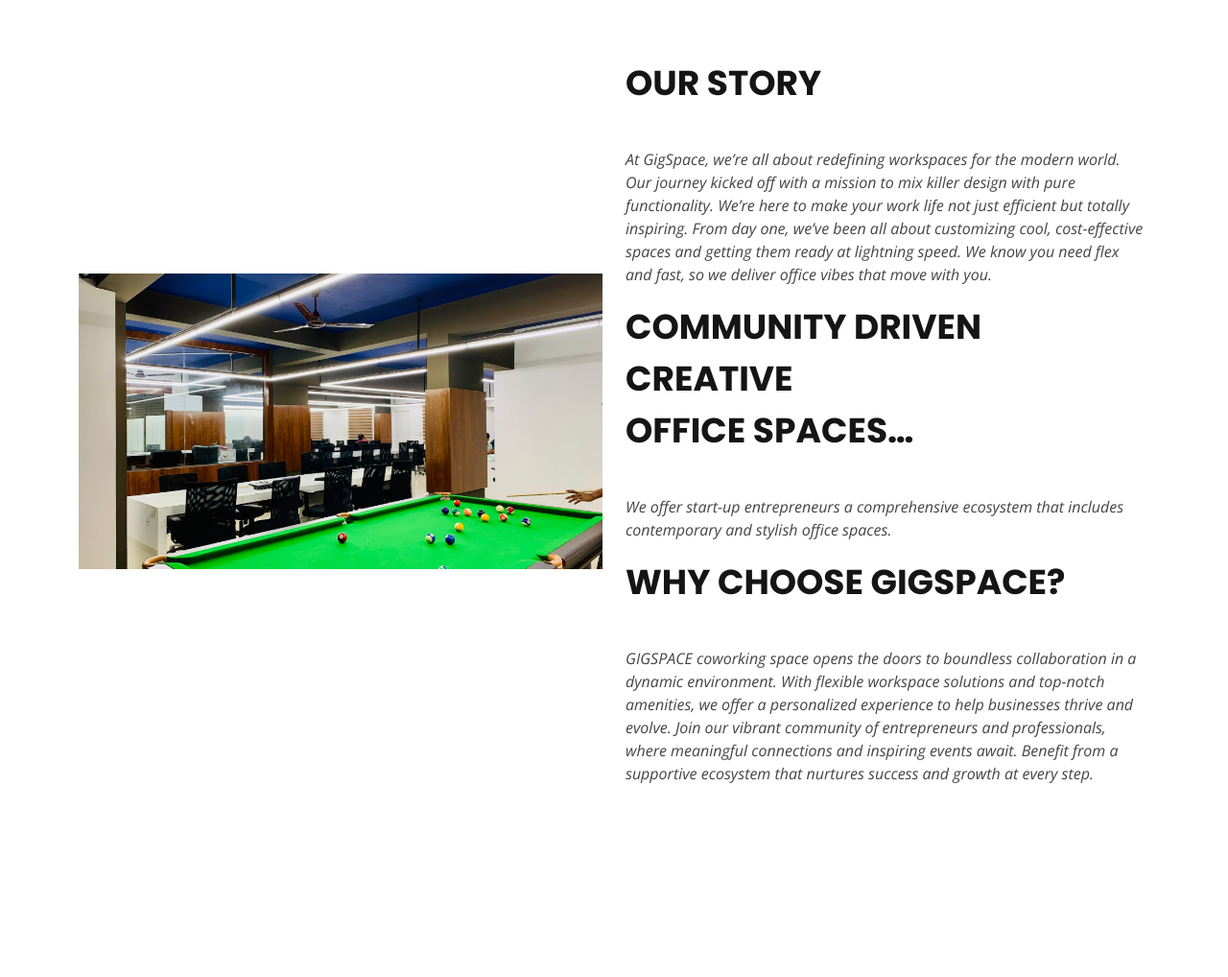
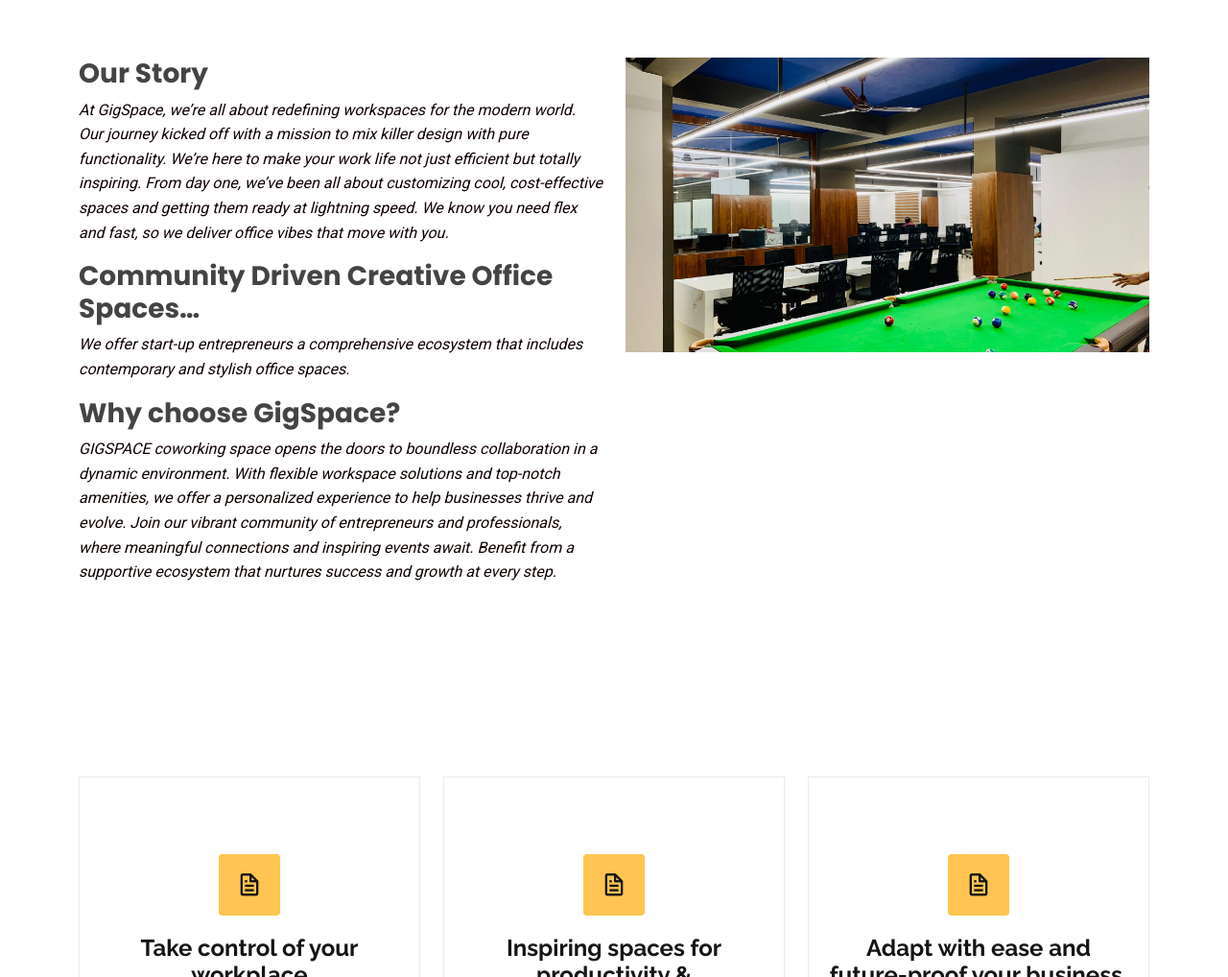
Before and after one commit to nsnoushad7/Gigspace_website, a plain HTML site: page index.html in a window 1280 px wide. Shown: the part 800-1818 px from the top of the page at 96% size. Drawn offline with nearby package versions, Linux system fonts and the light colour scheme.

Commit message:
aboutus_fontaligned

```diff
--- a/index.html
+++ b/index.html
@@ -28,6 +28,11 @@
 
   <!-- Template Main CSS File -->
   <link href="assets/css/style.css" rel="stylesheet">
+
+
+  <link href="https://fonts.googleapis.com/css2?family=Roboto:wght@400;700&family=Montserrat:wght@600&display=swap" rel="stylesheet">
+
+
 
   <!-- =======================================================
   * Template Name: Gp
@@ -153,17 +158,18 @@
 
     <section id="about" class="about">
       <div class="container" data-aos="fade-up">
-        <div class="row align-items-center">
-          <!-- Left side: Image -->
-          <div class="col-lg-6 order-1 order-lg-1" data-aos="fade-right" data-aos-delay="100">
+        <div class="row">
+          <div class="col-lg-6 order-1 order-lg-2" data-aos="fade-left" data-aos-delay="100">
             <img src="assets/img/about.jpg" class="img-fluid" alt="">
           </div>
+          <!-- <div class="section-title">
+            <h2>About</h2>
+            <p>Our Story</p>
+          </div> -->
 
           <!-- Right side: Content -->
-          <div class="col-lg-6 order-2 order-lg-2 content" data-aos="fade-left" data-aos-delay="100">
-            <div class="section-title">
-              <p>Our Story</p>
-            </div>
+          <div class="col-lg-6 pt-4 pt-lg-0 order-2 order-lg-1 content" data-aos="fade-right" data-aos-delay="100">
+            <h3>Our Story</h3>
             <p class="fst-italic">
               At GigSpace, we’re all about redefining workspaces for the modern world.
               Our journey kicked off with a mission to mix killer design with pure functionality.
@@ -173,18 +179,14 @@
               and getting them ready at lightning speed. We know you need flex and fast,
               so we deliver office vibes that move with you.
             </p>
-
-            <div class="section-title">
-              <p>Community Driven Creative <br> Office Spaces…</p>
-            </div>
+              <h3>Community Driven Creative  Office Spaces…</h3>
             <p class="fst-italic">
               We offer start-up entrepreneurs a comprehensive ecosystem that includes
               contemporary and stylish office spaces.
             </p>
 
-            <div class="section-title">
-              <p>Why choose GigSpace?</p>
-            </div>
+
+            <h3>Why choose GigSpace?</h3>
             <p class="fst-italic">
               GIGSPACE coworking space opens the doors to boundless collaboration in a dynamic environment.
               With flexible workspace solutions and top-notch amenities,
@@ -195,6 +197,14 @@
               Benefit from a supportive ecosystem that nurtures success and growth at every step.
             </p>
           </div>
+          <style>
+            .about p {
+              font-family: 'Roboto', Arial, sans-serif;
+              font-size: 1rem;
+              line-height: 1.6;
+              color: #100101; /* Neutral text color */
+            }
+          </style>
         </div>
       </div>
     </section>
```
